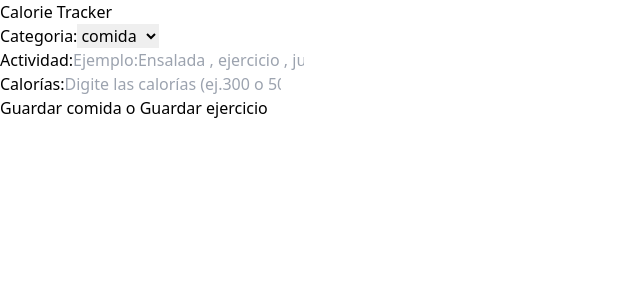
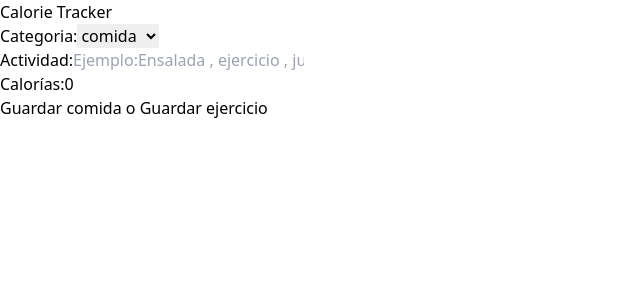
Before and after one commit to GiovanniCorone1/Calorie-Tracker, a React (Vite) app: page / in a window 1280 px wide. Shown: the top 300 px of the page, without its empty margins (0-640 px from the left). Built offline with nearby package versions, Linux system fonts and the light colour scheme.

Commit message:
add change al formulario y el type al e

```diff
--- a/src/components/Form.tsx
+++ b/src/components/Form.tsx
@@ -1,14 +1,41 @@
+import { useState , ChangeEvent} from 'react';
 import { categories } from '../data/categories';
 export const Form = () => {
+  // state para el formulario
+  const[dataForm , setDataForm]=useState({
+    category:1,
+    activity:"",
+    calories:0
+  })
+  // e:React.ChangeEvent<HTMLSelectElement> importamos ChangeEvent para eliminar el React
+  // ChangeEvent<HTMLInputElement> es para los html de tipo input
+  const handleChange =(e:ChangeEvent<HTMLSelectElement> | ChangeEvent<HTMLInputElement>)=>{
+    // hacemos que durante la escritura (evento change) se vaya guardando lo que escribimos
+    setDataForm({
+      // para que no se pierda los valores iniciales
+      ...dataForm,
+      //e.target nos permite identificar sobre que estamos escribiendo
+      // asignamos al input que corresponde:valor que se ingrese
+      // el uso de corchete hace que el valor sea diferente(propiedad computada (o computed property):Característica que permite definir dinámicamente el nombre de una clave) ,por cada ,input seleccionado , ya que , estamos usando la misma funcion para los 3 diferentes inputs
+      [e.target.id]:e.target.value
+    })
+  }
   return (
     <form className="space-y-5 bg-white shadow p-10 rounded-lg">
       <div className="grid grid-cols-1 gap-3">
         <label htmlFor="category" className="font-bold">Categoria:</label>
-        <select className="border border-slate-300 p-2 rounded-lg w-full bg-white" id="category">
+        <select className="border border-slate-300 p-2 rounded-lg w-full bg-white" id="category"
+        //  este value permite mostrar el valor predeterminado del select,es decir si tiene el valor de "1" busca en la option la category con valor de 1 y muestra el name({category.name} ) ;es decir ,comida .
+        //   Tambien tomara el valor de la option seleccionada
+          value={dataForm.category}
+          // para que el input cambie necesitamos del onChange
+          onChange={handleChange}
+          >
           {
             categories.map((category)=>(
               <option
               key={category.id}
+            //  este value toma el valor que sera enviado cuando se de submit del formulario
               value={category.id}>
                 {category.name}
               </option>
@@ -23,6 +50,9 @@ export const Form = () => {
           type="text"
           className="border border-slate-300 p-2 rounded-lg w-full"
           placeholder="Ejemplo:Ensalada , ejercicio , juga de naranja ,..."
+          // conectamos el state con el formulario
+          value={dataForm.activity}
+          onChange={handleChange}
         />
       </div>
       <div className="grid grid-cols-1 gap-3">
@@ -32,6 +62,9 @@ export const Form = () => {
           type="number"
           className="border border-slate-300 p-2 rounded-lg w-full"
           placeholder="Digite las calorías (ej.300 o 500)"
+          // conectamos el state con el formulario
+          value={dataForm.calories}
+          onChange={handleChange}
         />
       </div>
       <input
```
